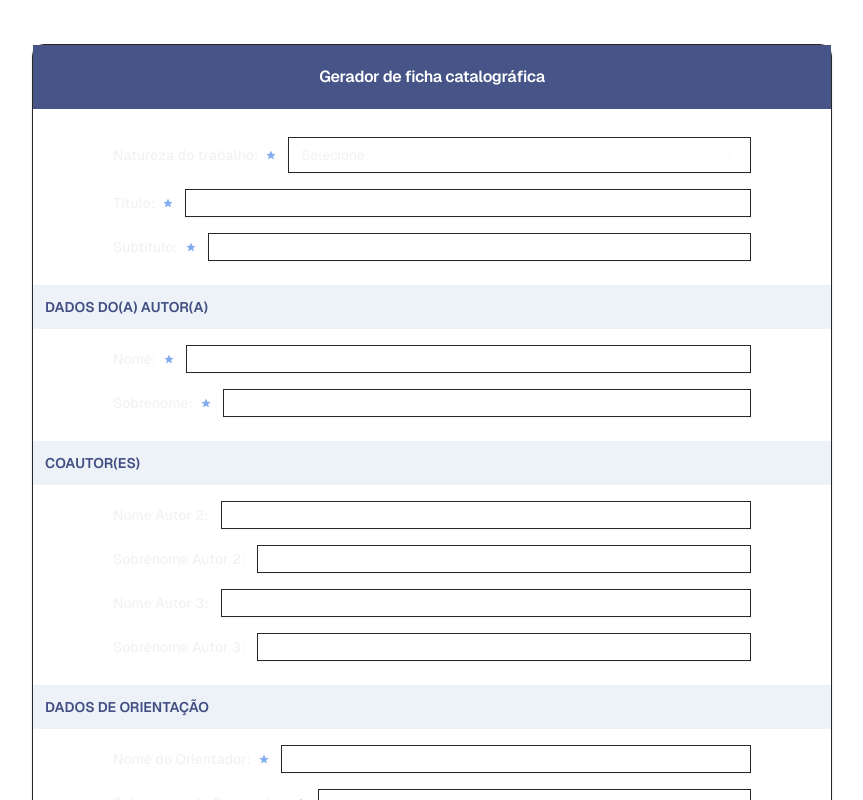
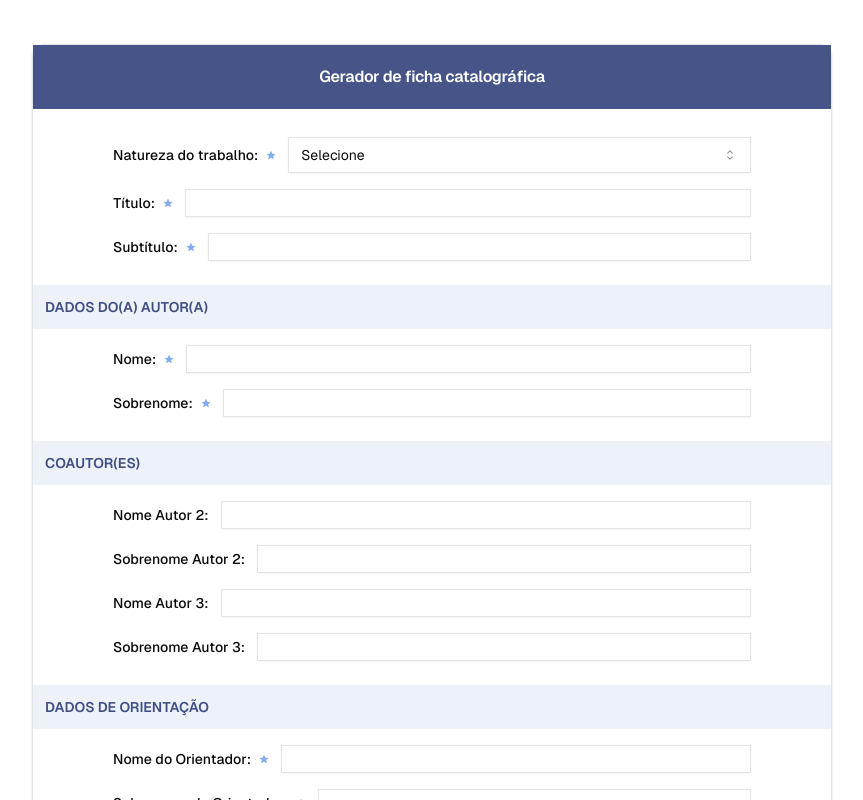
Before and after one commit to WesleyyRafaell/catalog_sheet, a Next.js app: page / in a window 1280 px wide. Shown: the top 800 px of the page, without its empty margins (208-1071 px from the left). Built offline with nearby package versions, Linux system fonts and the light colour scheme.

Commit message:
feat: remove class

```diff
--- a/src/app/layout.tsx
+++ b/src/app/layout.tsx
@@ -31,8 +31,6 @@ export default function RootLayout ({
         className={`${geistSans.variable} ${geistMono.variable} antialiased`}
       >
         <ThemeProvider
-          attribute='class'
-          defaultTheme='light'
           enableSystem={false}
         >
           {children}
```
